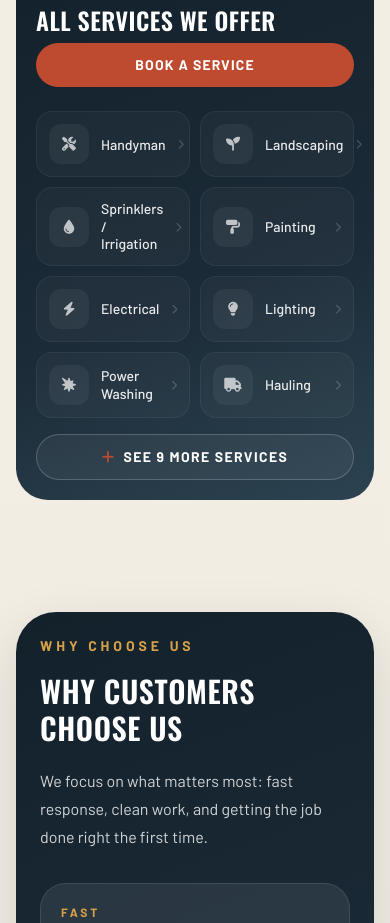
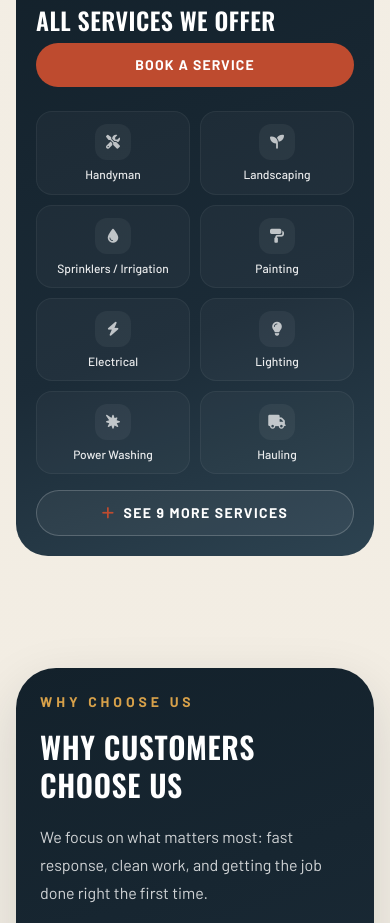
Before and after one commit to Chemrari/mrokes.handyman, a plain HTML site: page index.html in a window 390 px wide. Shown: the part 2717-3640 px from the top of the page. Drawn offline with nearby package versions, Linux system fonts and the light colour scheme.

Commit message:
Fix UI phone version

```diff
--- a/index.html
+++ b/index.html
@@ -14,7 +14,7 @@
   <meta property="og:description"
     content="Professional handyman service for Houston homes and rental properties. Fast response, clear scheduling, and dependable repair support." />
   <meta property="og:type" content="website" />
-  <meta property="og:image" content="images/job_car.jpeg" />
+  <meta property="og:image" content="images/mrokes.png" />
   <meta name="theme-color" content="#13212b" />
   <meta property="og:url" content="https://chemrari.github.io/mrokes.handyman/" />
   <link rel="icon" href="images/logo.jpg" type="image/jpeg" />
@@ -65,6 +65,35 @@
     };
   </script>
   <style>
+    /* Optimize the Complete List service cards for 2-column mobile layout */
+    @media (max-width: 639px) {
+      #services .grid > div.group {
+        flex-direction: column !important;
+        justify-content: center !important;
+        text-align: center !important;
+        padding: 0.75rem 0.5rem !important;
+        gap: 0.5rem !important;
+      }
+      #services .grid > div.group > div.flex {
+        flex-direction: column !important;
+        gap: 0.5rem !important;
+      }
+      #services .grid > div.group > i.fa-chevron-right {
+        display: none !important;
+      }
+      #services .grid > div.group span.text-sm.font-medium {
+        font-size: 0.75rem !important;
+        line-height: 1.1 !important;
+      }
+      #services .grid > div.group span.h-10.w-10 {
+        height: 2.25rem !important;
+        width: 2.25rem !important;
+      }
+      #services .grid > div.group i.text-sm {
+        font-size: 0.875rem !important;
+      }
+    }
+
     :root {
       color-scheme: light;
     }
@@ -1229,6 +1258,10 @@
             </div>
           </div>
           <form id="contact-form" action="https://formspree.io/f/xojyzbbv" method="POST" class="mt-8 space-y-5">
+            <!-- Formspree Spam Honeypot -->
+            <div class="hidden" aria-hidden="true">
+              <input type="text" name="_gotcha" tabindex="-1" autocomplete="off" />
+            </div>
             <div>
               <label for="name"
                 class="mb-2 block text-sm font-bold uppercase tracking-[0.2em] text-white/70">Name</label>
@@ -1520,7 +1553,7 @@
       var status = document.getElementById("form-status");
 
       if (form) {
-        form.addEventListener("submit", function(e) {
+        form.addEventListener("submit", function (e) {
           e.preventDefault();
 
           var data = new FormData(form);
```
Also changed, not shown: 1 other file.
